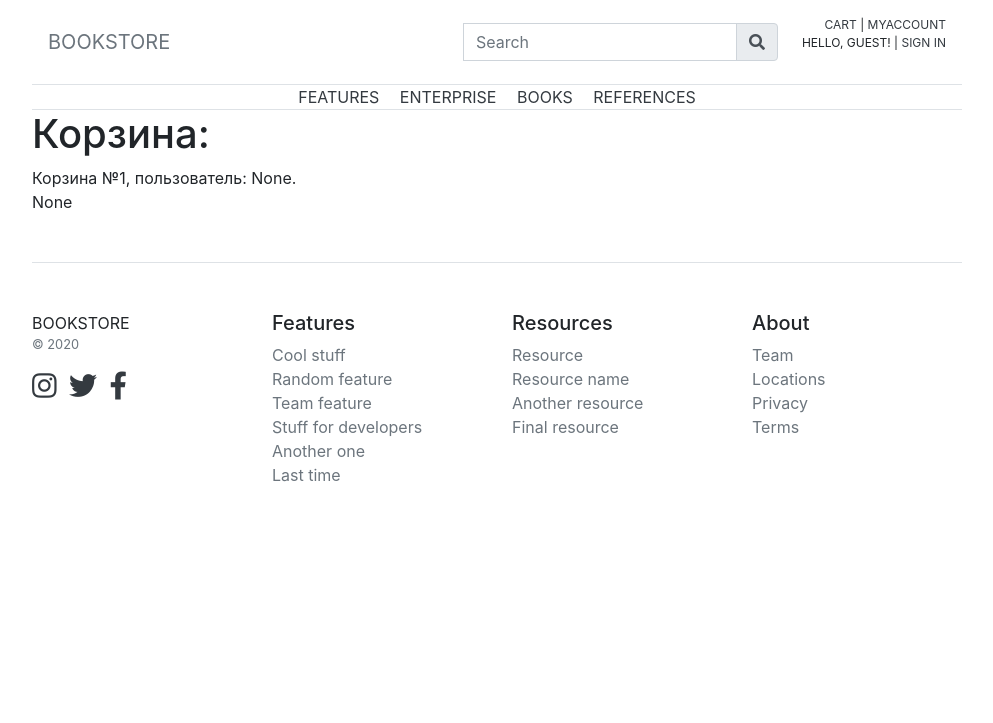
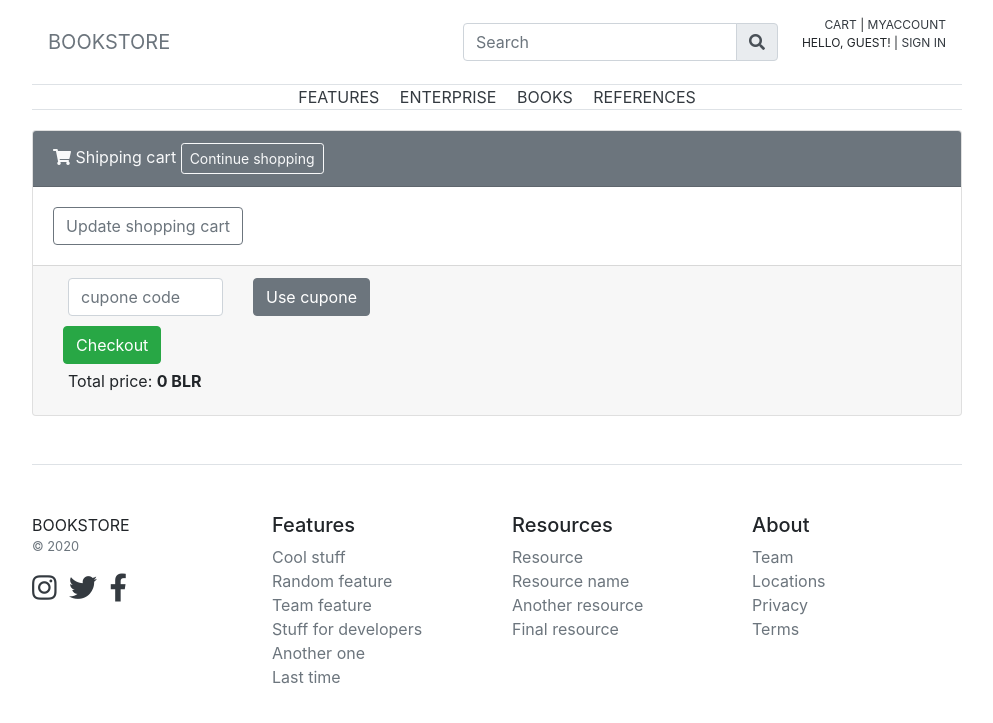
Before and after one commit to xistadi/BookStore, a Django app: page /cart/ in a window 1280 px wide. Shown: the top 723 px of the page, without its empty margins (143-1136 px from the left). Run offline with Django 3.2, Linux system fonts and the light colour scheme; data that the repository does not hold is empty; some libraries are stand-ins or nearby versions.

Commit message:
cart from teacher

```diff
--- a/src/cart/models.py
+++ b/src/cart/models.py
@@ -1,5 +1,6 @@
 from django.db import models
 from django.contrib.auth import get_user_model
+from products import models as products_models
 
 User = get_user_model()
 
@@ -24,6 +25,12 @@ class Cart(models.Model):
         verbose_name='Дата последнего изменения корзины'
     )
 
+    def total_price(self):
+        price = 0
+        for book_in_cart in self.books.all():
+            price += book_in_cart.price
+        return price
+
     def __str__(self):
         return f'Корзина №{self.pk}, пользователь: {self.customer}.'
 
@@ -38,6 +45,11 @@ class BookInCart(models.Model):
         on_delete=models.CASCADE,
         related_name='books'
     )
+    book = models.ForeignKey(
+        products_models.Book,
+        on_delete=models.PROTECT,
+        related_name='books_in_carts'
+    )
     quantity = models.PositiveIntegerField(
         default=1,
         verbose_name='Количество'
@@ -49,6 +61,10 @@ class BookInCart(models.Model):
         verbose_name='Цена',
     )
 
+    def construct_price(self):
+        # some logic on sale and smthng
+        return self.quantity * self.book.price
+
     def __str__(self):
         return f'Книги в корзине №{self.pk}, количество: {self.quantity}, цена: {self.price}.'
 
--- a/src/cart/templates/cart/cart_index.html
+++ b/src/cart/templates/cart/cart_index.html
@@ -1,7 +1,78 @@
 {% extends 'customer_base.html' %}
 {% block title %}Cart{% endblock %}
+{% load static %}
+{% block css %}
+  <link rel="stylesheet" href="{% static 'shopping_cart.css' %}">
+{% endblock %}
 {% block content %}
-  <h1>Корзина: </h1>
-  {{ cart }} <br>
-  {{ book }}
+  <form action="{% url 'cart:update_cart' %}" method="post">
+  {% csrf_token %}
+    <div class="card shopping-cart">
+      <div class="card-header bg-secondary text-light">
+        <i class="fa fa-shopping-cart" aria-hidden="true"></i>
+          Shipping cart
+          <a href="/" class="btn btn-outline-light btn-sm pull-right">Continue shopping</a>
+          <div class="clearfix"></div>
+      </div>
+
+      <div class="card-body">
+        <!-- PRODUCT -->
+        {% for book_in_cart in cart.books.all %}
+          <div class="row">
+            <div class="col-12 col-sm-12 col-md-2 text-center">
+              <img class="img-responsive" src="http://placehold.it/120x80" alt="prewiew" width="120" height="80">
+            </div>
+            <div class="col-12 text-sm-center col-sm-12 text-md-left col-md-6">
+              <h4 class="product-name"><strong>{{ book_in_cart.book.name }}</strong></h4>
+              <h4>
+                <small>Product description</small>
+              </h4>
+            </div>
+            <div class="col-12 col-sm-12 text-sm-center col-md-4 text-md-right row">
+              <div class="col-3 col-sm-3 col-md-6 text-md-right" style="padding-top: 5px">
+                <h6><strong>{{ book_in_cart.book.price }} BLR <span class="text-muted">x</span></strong></h6>
+              </div>
+              <div class="col-4 col-sm-4 col-md-4">
+                <div class="quantity">
+                    <input type="button" value="+" onclick="this.parentNode.querySelector('input[type=number]').stepDown()" class="plus">
+                    <input type="number" step="1" max="99" min="1" value="{{ book_in_cart.quantity }}" title="Qty" class="qty" size="4" name="{{ book_in_cart.pk }}">
+                    <input type="button" value="-" onclick="this.parentNode.querySelector('input[type=number]').stepUp()" class="minus">
+                </div>
+              </div>
+              <div class="col-2 col-sm-2 col-md-2 text-right pt-1">
+                <a href="{% url 'cart:delete_book_in_cart' book_in_cart.pk %}" class="btn btn-outline-danger btn-xs">
+                  <i class="fa fa-trash" aria-hidden="true"></i>
+                </a>
+              </div>
+            </div>
+          </div>
+        <hr>
+        {% endfor %}
+
+        <div class="pull-right">
+          <button type="submit" name="submit_button" value="edit" class="btn btn-outline-secondary pull-right">
+            Update shopping cart
+          </button>
+        </div>
+      </div>
+      <div class="card-footer">
+        <div class="coupon col-md-5 col-sm-5 no-padding-left pull-left">
+          <div class="row">
+            <div class="col-6">
+              <input type="text" class="form-control" placeholder="cupone code">
+            </div>
+            <div class="col-6">
+              <input type="submit" class="btn btn-secondary" value="Use cupone">
+            </div>
+          </div>
+        </div>
+        <div class="pull-right" style="margin: 10px">
+          <button type="submit" name="submit_button" value="checkout" class="btn btn-success pull-right">Checkout</button>
+          <div class="pull-right" style="margin: 5px">
+            Total price: <b>{{ cart.total_price }} BLR</b>
+          </div>
+        </div>
+      </div>
+    </div>
+  </form>
 {% endblock %}
--- a/src/cart/urls.py
+++ b/src/cart/urls.py
@@ -5,4 +5,6 @@ app_name = 'cart'
 
 urlpatterns = [
     path('', views.CartView.as_view(), name='cart_index'),
+    path('delete_book_in_cart/<int:pk>', views.DeleteBookInCart.as_view(), name='delete_book_in_cart'),
+    path('update_cart', views.UpdateCart.as_view(), name='update_cart'),
 ]
--- a/src/cart/views.py
+++ b/src/cart/views.py
@@ -1,5 +1,6 @@
-from django.views.generic import TemplateView
+from django.views.generic import TemplateView, DeleteView, RedirectView
 from . import models
+from django.urls import reverse_lazy
 from products import models as book_models
 
 
@@ -25,17 +26,62 @@ class CartView(TemplateView):
                 cart = create_cart(user, self.request.session)
         else:
             cart = create_cart(user, self.request.session)
+        context['cart'] = cart
         # add a book to the cart
         book_id = self.request.GET.get('book')
+        if not book_id:
+            return context
         try:
             book_id = int(book_id)
         except:
             pass
         book = book_models.Book.objects.filter(pk=book_id).first()
         if book:
-            pass # add to the cart
+            book_in_cart, created = models.BookInCart.objects.get_or_create(
+                book=book,
+                cart=cart,
+                defaults={
+                    'quantity': 1,
+                    'price': book.price
+                }
+            )
+            if not created:
+                book_in_cart.quantity += 1
+                book_in_cart.price = book_in_cart.construct_price()
+                book_in_cart.save()
         else:
             pass # redirect to
-        context['cart'] = cart
         context['book'] = book
         return context
+
+
+class DeleteBookInCart(DeleteView):
+    model = models.BookInCart
+    template_name = 'cart/delete_book_in_cart.html'
+    success_url = reverse_lazy('cart:cart_index')
+
+
+class UpdateCart(RedirectView):
+    def get_redirect_url(self):
+        cart_id = self.request.session.get('cart_id')
+        user = self.request.user
+        if cart_id:
+            cart = models.Cart.objects.filter(pk=cart_id).first()
+        else:
+            pass # redirect to error page
+        button = self.request.POST.get('submit_button')
+        if button == 'edit':
+            obj_list = []
+            for book_in_cart_id, quantity in self.request.POST.items():
+                if book_in_cart_id not in ['csrfmiddlewaretoken', 'submit_button']:
+                    book_in_cart = models.BookInCart.objects.get(pk=int(book_in_cart_id))
+                    if book_in_cart.cart.pk == cart_id:
+                        book_in_cart.quantity = int(quantity)
+                        obj_list.append(book_in_cart)
+                    else:
+                        pass # redirect to error
+            models.BookInCart.objects.bulk_update(obj_list, ['quantity'])
+        else:
+            pass
+            # checkout logic
+        return reverse_lazy('cart:cart_index')
--- a/src/hello_world/templates/hello_world/homepage.html
+++ b/src/hello_world/templates/hello_world/homepage.html
@@ -1,5 +1,5 @@
 {% extends 'customer_base.html' %}
-{% block title %}BookShop{% endblock %}
+{% block title %}BOOSTORE{% endblock %}
 {% load static %}
 {% block css %}
 <link rel="stylesheet" href="{% static 'homepage.css' %}">
--- a/src/products/templates/products/book_search_list.html
+++ b/src/products/templates/products/book_search_list.html
@@ -7,7 +7,6 @@
 {% endblock %}
   <div class="col-lg-12 mt-2">
     <form class="input-group md-form form-sm form-2 pl-0 mb-2" action="/books/search" method="get">
-      {% csrf_token %}
       <input class="form-control my-0 py-1 red-border" type="search" name="search" placeholder="Search" value={{ query }} aria-label="Search">
       <div class="input-group-append">
         <button type="submit" class="input-group-text red lighten-3" id="basic-text1"><i class="fas fa-search text-grey"
--- a/src/static/myjs.js
+++ b/src/static/myjs.js
@@ -1,4 +1,5 @@
 $(document).ready(function(){
+    NProgress.configure({ showSpinner: false });
     NProgress.start();
     NProgress.done();
 });
--- a/src/static/nprogress.css
+++ b/src/static/nprogress.css
@@ -12,7 +12,7 @@
   left: 0;
 
   width: 100%;
-  height: 3px;
+  height: 2px;
 }
 
 /* Fancy blur effect */
@@ -29,38 +29,3 @@
       -ms-transform: rotate(3deg) translate(0px, -4px);
           transform: rotate(3deg) translate(0px, -4px);
 }
-
-
-
-#nprogress .spinner-icon {
-  width: 18px;
-  height: 18px;
-  box-sizing: border-box;
-
-  border: solid 2px transparent;
-  border-top-color: #808080;
-  border-left-color: #808080;
-  border-radius: 50%;
-
-  -webkit-animation: nprogress-spinner 400ms linear infinite;
-          animation: nprogress-spinner 400ms linear infinite;
-}
-
-.nprogress-custom-parent {
-  overflow: hidden;
-  position: relative;
-}
-
-.nprogress-custom-parent #nprogress .spinner,
-.nprogress-custom-parent #nprogress .bar {
-  position: absolute;
-}
-
-@-webkit-keyframes nprogress-spinner {
-  0%   { -webkit-transform: rotate(0deg); }
-  100% { -webkit-transform: rotate(360deg); }
-}
-@keyframes nprogress-spinner {
-  0%   { transform: rotate(0deg); }
-  100% { transform: rotate(360deg); }
-}
--- /dev/null
+++ b/src/static/shopping_cart.css
@@ -0,0 +1,71 @@
+.quantity {
+    float: left;
+    margin-right: 15px;
+    background-color: #eee;
+    position: relative;
+    width: 80px;
+    overflow: hidden
+}
+
+.quantity input {
+    margin: 0;
+    text-align: center;
+    width: 15px;
+    height: 15px;
+    padding: 0;
+    float: right;
+    color: #000;
+    font-size: 20px;
+    border: 0;
+    outline: 0;
+    background-color: #F6F6F6
+}
+
+.quantity input.qty {
+    position: relative;
+    border: 0;
+    width: 100%;
+    height: 40px;
+    padding: 10px 25px 10px 10px;
+    text-align: center;
+    font-weight: 400;
+    font-size: 15px;
+    border-radius: 0;
+    background-clip: padding-box
+}
+
+.quantity .minus, .quantity .plus {
+    line-height: 0;
+    background-clip: padding-box;
+    -webkit-border-radius: 0;
+    -moz-border-radius: 0;
+    border-radius: 0;
+    -webkit-background-size: 6px 30px;
+    -moz-background-size: 6px 30px;
+    color: #bbb;
+    font-size: 20px;
+    position: absolute;
+    height: 50%;
+    border: 0;
+    right: 0;
+    padding: 0;
+    width: 25px;
+    z-index: 3
+}
+
+.quantity .minus:hover, .quantity .plus:hover {
+    background-color: #dad8da
+}
+
+.quantity .minus {
+    bottom: 0
+}
+.shopping-cart {
+    margin-top: 20px;
+}
+
+input[type=number]::-webkit-inner-spin-button,
+input[type=number]::-webkit-outer-spin-button {
+  -webkit-appearance: none;
+  margin: 0;
+}
--- a/src/templates/customer_base.html
+++ b/src/templates/customer_base.html
@@ -26,7 +26,6 @@
       <h5 class="my-0 mr-md-auto font-weight-normal"><a href="/" class="navbar-brand text-secondary">BOOKSTORE</a></h5>
       <nav class="navbar-brand">
         <form class="input-group md-form form-sm form-2 pl-0" action="/books/search" method="get">
-          {% csrf_token %}
           <input class="form-control my-0 py-1 red-border" type="search" name="search" placeholder="Search" aria-label="Search">
           <div class="input-group-append">
             <button type="submit" class="input-group-text red lighten-3" id="basic-text1"><i class="fas fa-search text-grey"
```
Also changed, not shown: src/cart/templates/cart/delete_book_in_cart.html (added, +9 -0 lines), src/cart/migrations/0004_bookincart_book.py (added).
